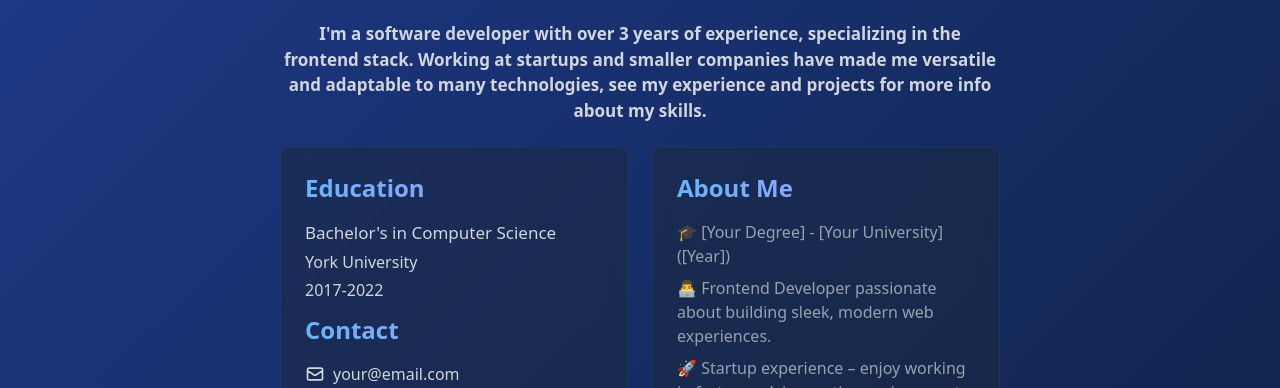
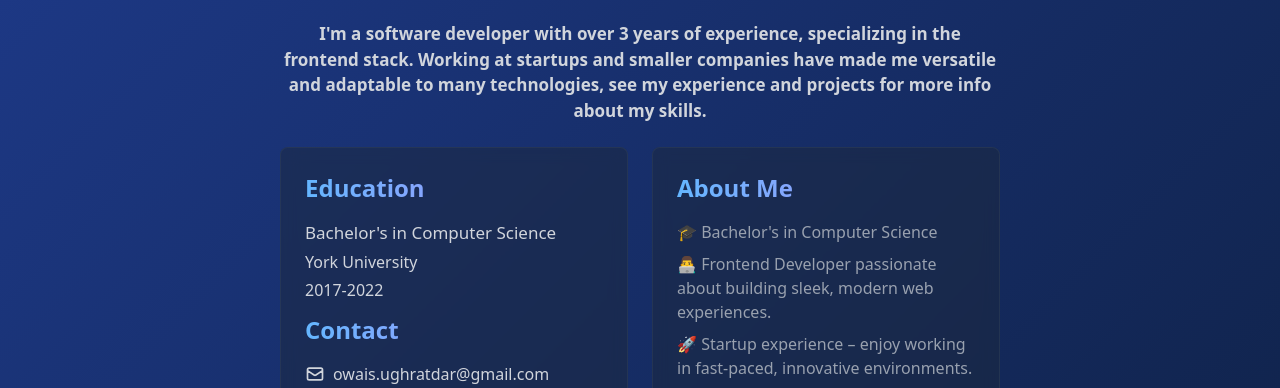
Before and after one commit to OwaisUghratdar/portfolio, an Astro site: page / in a window 1280 px wide. Shown: the part 185-573 px from the top of the page. Built offline with nearby package versions, Linux system fonts and the light colour scheme; Astro itself is replaced by a stand-in of ours.

Commit message:
Update email

```diff
--- a/src/pages/index.astro
+++ b/src/pages/index.astro
@@ -53,7 +53,7 @@ import Skills from "../components/Skills.astro";
 			<svg xmlns="http://www.w3.org/2000/svg" class="h-5 w-5" viewBox="0 0 24 24" fill="none" stroke="currentColor" stroke-width="2">
 			  <path d="M3 8l7.89 5.26a2 2 0 002.22 0L21 8M5 19h14a2 2 0 002-2V7a2 2 0 00-2-2H5a2 2 0 00-2 2v10a2 2 0 002 2z" />
 			</svg>
-			your@email.com
+			owais.ughratdar@gmail.com
 		  </a>
 		  <a href="https://linkedin.com/in/yourprofile" target="_blank" class="flex items-center gap-2 text-gray-300 hover:text-[#64B6FF] transition-colors">
 			<svg xmlns="http://www.w3.org/2000/svg" class="h-5 w-5" viewBox="0 0 24 24" fill="currentColor">
@@ -76,7 +76,7 @@ import Skills from "../components/Skills.astro";
 		  About Me
 		</h2>
 		<div class="space-y-2 text-gray-300">
-		  <p>🎓 <span class="text-gray-400">[Your Degree] - [Your University] ([Year])</span></p>
+		  <p>🎓 <span class="text-gray-400">Bachelor's in Computer Science</span></p>
 		  <p>👨‍💻 <span class="text-gray-400">Frontend Developer passionate about building sleek, modern web experiences.</span></p>
 		  <p>🚀 <span class="text-gray-400">Startup experience – enjoy working in fast-paced, innovative environments.</span></p>
 		  <p>🌍 <span class="text-gray-400">Open Source Contributor – love sharing knowledge and improving projects.</span></p>
```
